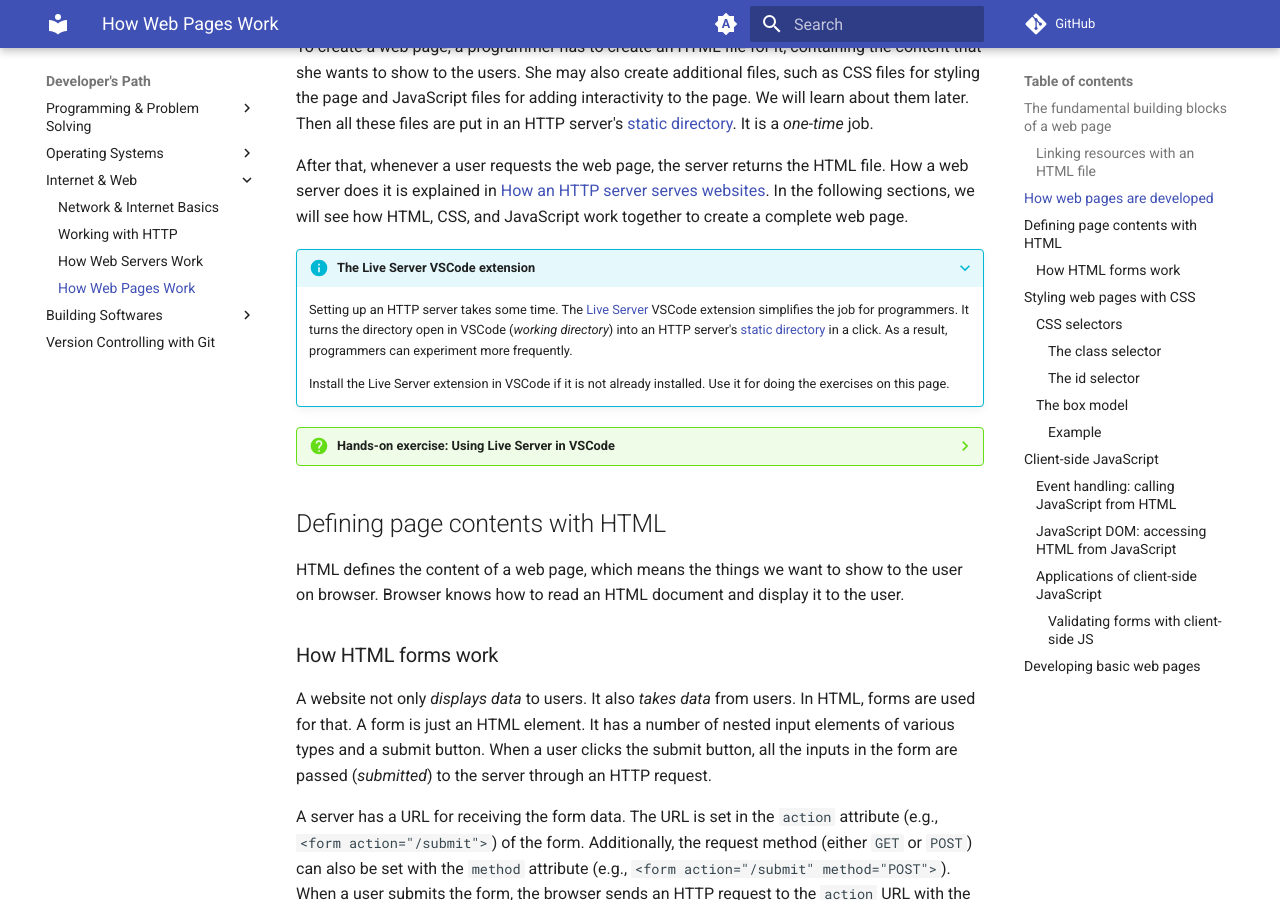
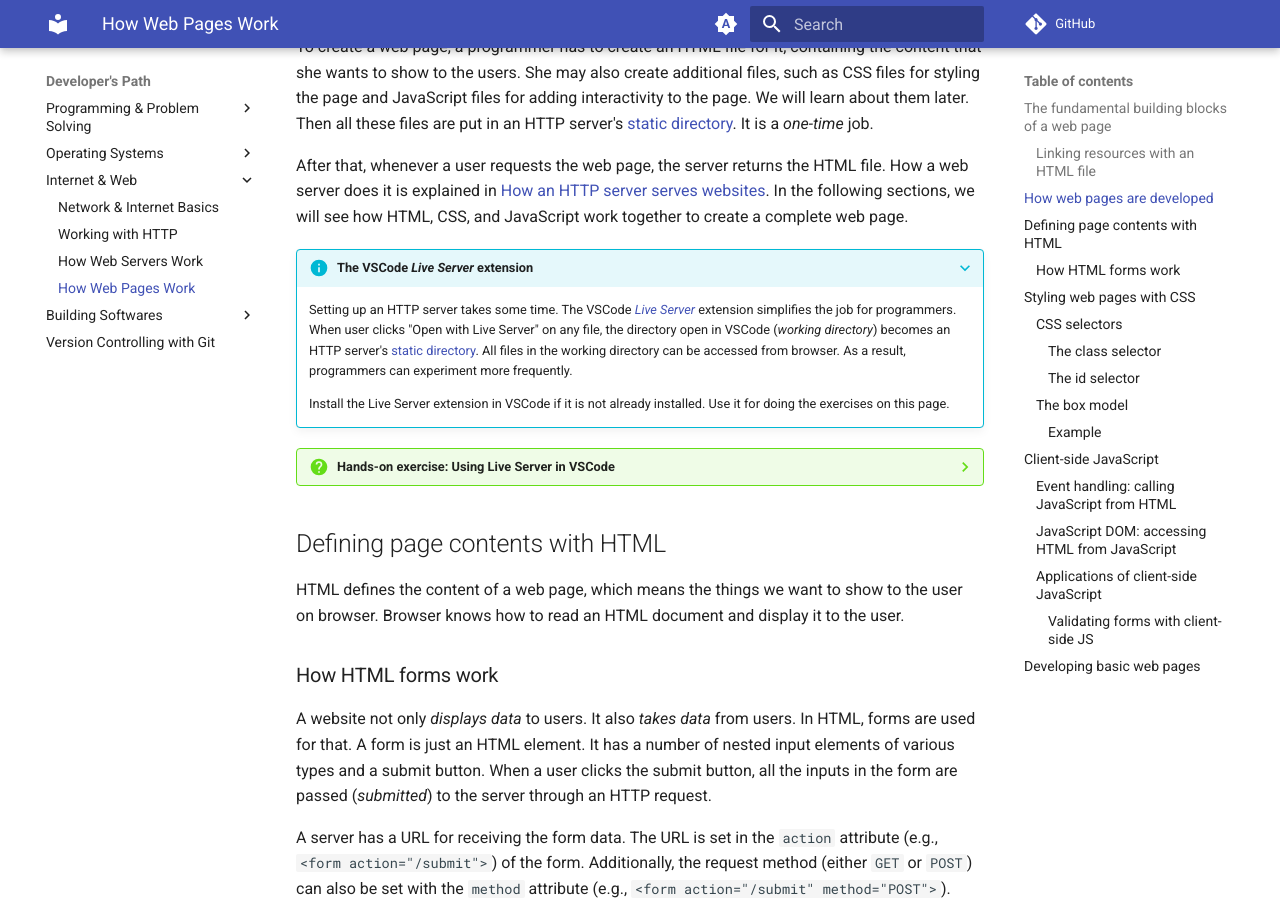
Before and after one commit to gharials/dev-path, an MkDocs documentation site: the page built from docs/internet-web/web-pages.md, in a window 1280 px wide and 900 px high, scrolled down 1668 px. Built offline with MkDocs 1.6.1 and Material for MkDocs 9.7.7, drawn with Linux system fonts in a browser that asks for light colours; comment, search, counter and statistics services are not loaded.

Commit message:
copy edit Live Server section.

```diff
--- a/docs/internet-web/web-pages.md
+++ b/docs/internet-web/web-pages.md
@@ -64,9 +64,9 @@ To create a web page, a programmer has to create an HTML file for it, containing
 
 After that, whenever a user requests the web page, the server returns the HTML file. How a web server does it is explained in [How an HTTP server serves websites](./web-servers.md#how-an-http-server-serves-websites). In the following sections, we will see how HTML, CSS, and JavaScript work together to create a complete web page.
 
-???+ info "The Live Server VSCode extension"
+???+ info "The VSCode _Live Server_ extension"
 
-    Setting up an HTTP server takes some time. The [Live Server](https://marketplace.visualstudio.com/items?itemName=ritwickdey.LiveServer) VSCode extension simplifies the job for programmers. It turns the directory open in VSCode (_working directory_) into an HTTP server's [static directory](web-servers.md#serving-static-contents) in a click. As a result, programmers can experiment more frequently.
+    Setting up an HTTP server takes some time. The VSCode [_Live Server_](https://marketplace.visualstudio.com/items?itemName=ritwickdey.LiveServer) extension simplifies the job for programmers. When user clicks "Open with Live Server" on any file, the directory open in VSCode (_working directory_) becomes an HTTP server's [static directory](web-servers.md#serving-static-contents). All files in the working directory can be accessed from browser. As a result, programmers can experiment more frequently.
 
     Install the Live Server extension in VSCode if it is not already installed. Use it for doing the exercises on this page.
 
```
